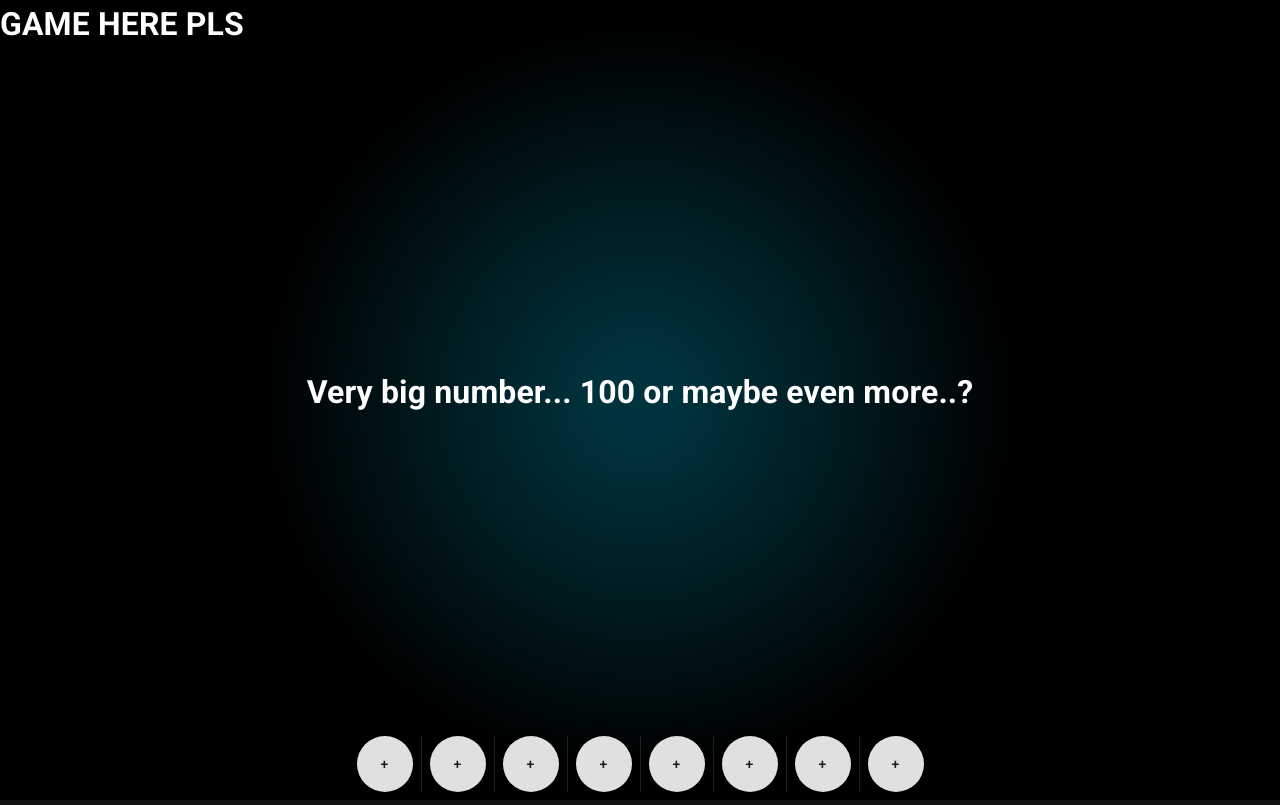
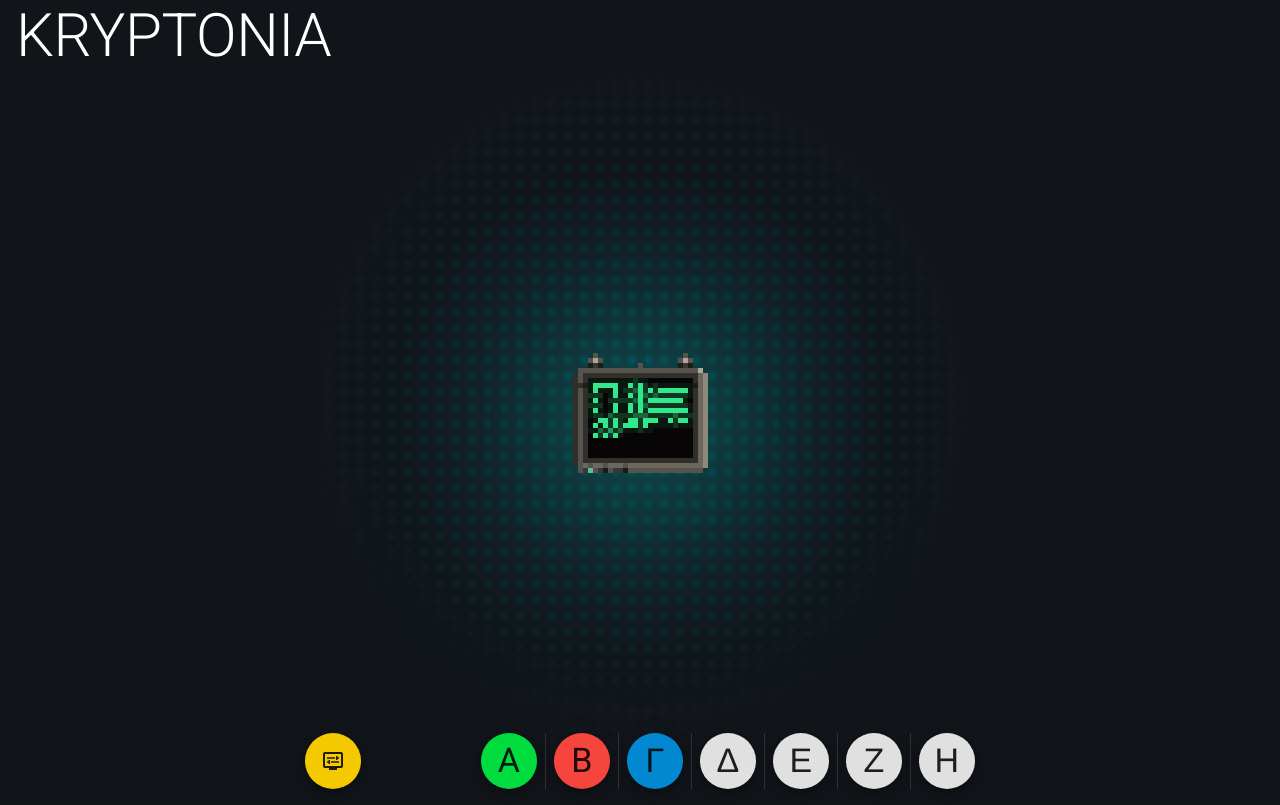
Before and after one commit to michaelmumenthaler/kryptonia, a React (Create React App) app: page / in a window 1280 px wide. Built offline with nearby package versions, Linux system fonts and the light colour scheme.

Commit message:
change cosmetics
Signed-off-by: michaelmumenthaler <michi.mumi@gmail.com>

```diff
--- a/package.json
+++ b/package.json
@@ -5,6 +5,7 @@
   "dependencies": {
     "@emotion/react": "^11.7.1",
     "@emotion/styled": "^11.6.0",
+    "@mui/icons-material": "^5.2.5",
     "@mui/material": "^5.2.6",
     "@testing-library/jest-dom": "^5.16.1",
     "@testing-library/react": "^12.1.2",
--- a/src/Components/CenterField.tsx
+++ b/src/Components/CenterField.tsx
@@ -1,4 +1,5 @@
 import Stack from "@mui/material/Stack";
+import ComputerImage from "../Assets/GrandmasRig.png";
 
 export default function CenterField() {
   return (
@@ -9,7 +10,16 @@ export default function CenterField() {
       justifyContent={"center"}
       flexGrow={1}
     >
-      <h1>Very big number... 100 or maybe even more..?</h1>
+      <img
+        src={ComputerImage}
+        alt="Computer"
+        width="135"
+        height="120"
+        style={{
+          imageRendering: "pixelated",
+          filter: "drop-shadow(0 0 100px #0ff)",
+        }}
+      />
     </Stack>
   );
 }
--- a/src/Components/Layout.tsx
+++ b/src/Components/Layout.tsx
@@ -2,6 +2,7 @@ import Stack from "@mui/material/Stack";
 import Paper from "@mui/material/Paper";
 import CoinBar from "./Menus/CoinBar";
 import CenterField from "./CenterField";
+import Typography from "@mui/material/Typography";
 
 export default function Layout() {
   return (
@@ -9,12 +10,23 @@ export default function Layout() {
       spacing={2}
       height={"100vh"}
       style={{
-        background: "radial-gradient(circle at center, #00333d 5%,  black 50%)",
+        background:
+          " radial-gradient(circle at center, #00333d 5%, #11151a 50%)",
       }}
     >
-      <h1>GAME HERE PLS</h1>
-      <CenterField />
-      <CoinBar />
+      <Stack
+        style={{
+          backgroundImage:
+            "radial-gradient(circle at center, transparent 5%, #11151a 50%), linear-gradient(#b8fdff .1em, transparent .1em), linear-gradient(90deg, #b8fdff .1em, transparent .1em)",
+          backgroundSize: "1em 1em",
+        }}
+      >
+        <Typography variant="h2" gutterBottom component="div" paddingLeft={2}>
+          KRYPTONIA
+        </Typography>
+        <CenterField />
+        <CoinBar />
+      </Stack>
     </Stack>
   );
 }
--- a/src/Components/Menus/CoinBar.tsx
+++ b/src/Components/Menus/CoinBar.tsx
@@ -1,24 +1,56 @@
 import Stack from "@mui/material/Stack";
 import Paper from "@mui/material/Paper";
-import { Divider, Fab } from "@mui/material";
+import { Divider, Fab, Typography } from "@mui/material";
+import DisplaySettingsIcon from "@mui/icons-material/DisplaySettings";
 
 export default function CoinBar() {
   return (
-    <Stack
-      spacing={1}
-      direction="row"
-      alignSelf={"center"}
-      divider={<Divider orientation="vertical" flexItem />}
-      paddingBottom={1}
-    >
-      <Fab>+</Fab>
-      <Fab>+</Fab>
-      <Fab>+</Fab>
-      <Fab>+</Fab>
-      <Fab>+</Fab>
-      <Fab>+</Fab>
-      <Fab>+</Fab>
-      <Fab>+</Fab>
+    <Stack spacing={15} direction="row" alignSelf={"center"}>
+      <Fab style={{ backgroundColor: "#F5C900" }}>
+        <DisplaySettingsIcon />
+      </Fab>
+      <Stack
+        spacing={1}
+        direction="row"
+        divider={<Divider orientation="vertical" flexItem />}
+        paddingBottom={2}
+      >
+        <Fab style={{ backgroundColor: "#00db3e" }}>
+          <Typography variant="h4" component="div">
+            A
+          </Typography>
+        </Fab>
+        <Fab style={{ backgroundColor: "#F5453D" }}>
+          <Typography variant="h4" component="div">
+            B
+          </Typography>
+        </Fab>
+        <Fab style={{ backgroundColor: "#0288d1" }}>
+          <Typography variant="h4" component="div">
+            Γ
+          </Typography>
+        </Fab>
+        <Fab>
+          <Typography variant="h4" component="div">
+            Δ
+          </Typography>
+        </Fab>
+        <Fab>
+          <Typography variant="h4" component="div">
+            Ε
+          </Typography>
+        </Fab>
+        <Fab>
+          <Typography variant="h4" component="div">
+            Ζ
+          </Typography>
+        </Fab>
+        <Fab>
+          <Typography variant="h4" component="div">
+            Η
+          </Typography>
+        </Fab>
+      </Stack>
     </Stack>
   );
 }
```
Also changed, not shown: 1 other file (tests, documents, lock files or other folders).
